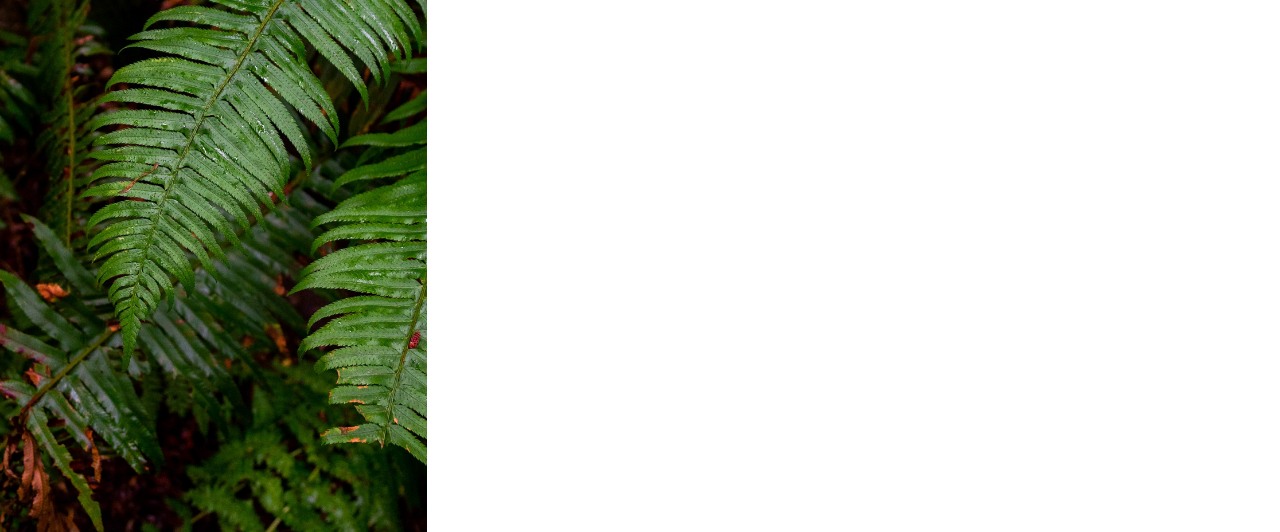
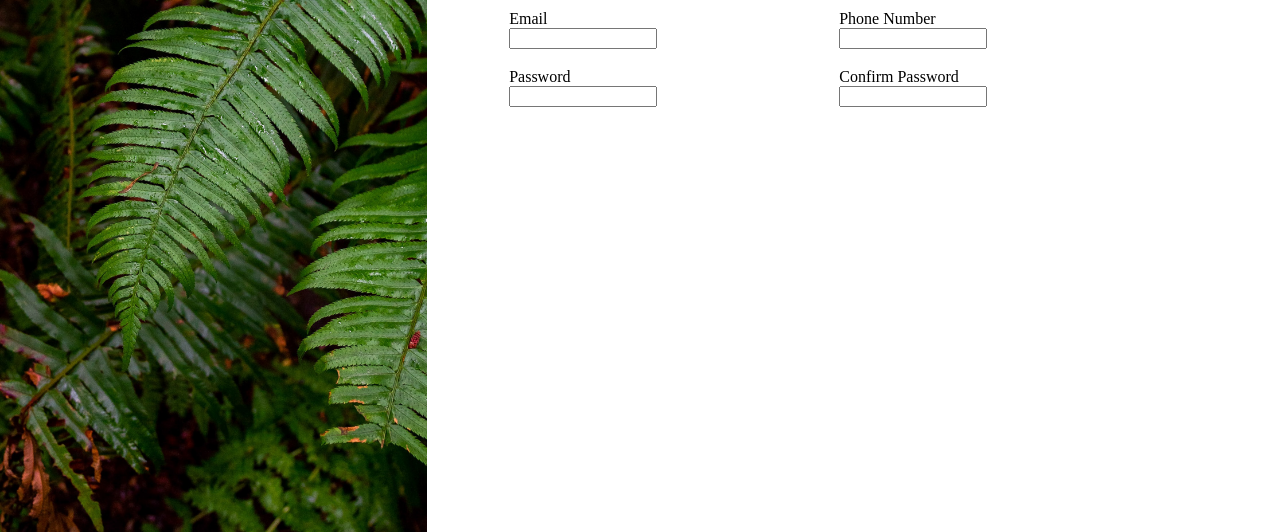
Before and after one commit to AbdurrahmanAfsa/sign-up-form, a plain HTML site: page index.html in a window 1280 px wide. Shown: the part 268-800 px from the top of the page. Drawn offline with Linux system fonts and the light colour scheme.

Commit message:
Add display flex,change direction to column and margin to each section of the form.

```diff
--- a/style.css
+++ b/style.css
@@ -37,3 +37,9 @@ body{
     display: flex;
     gap: 20%;
 }
+
+.first-name ,.last-name ,.phone ,.password ,.confirm ,.email{
+    display: flex;
+    flex-direction: column;
+    margin: 10%;
+}
```
